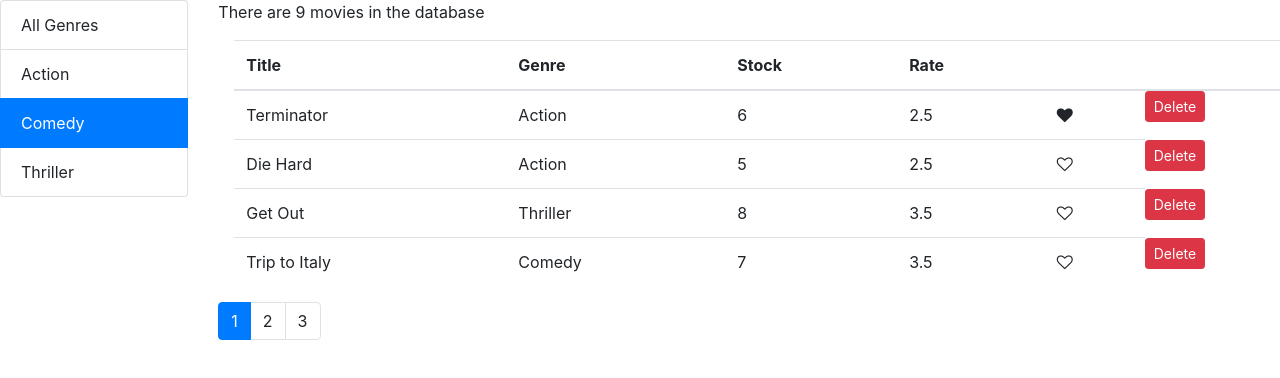
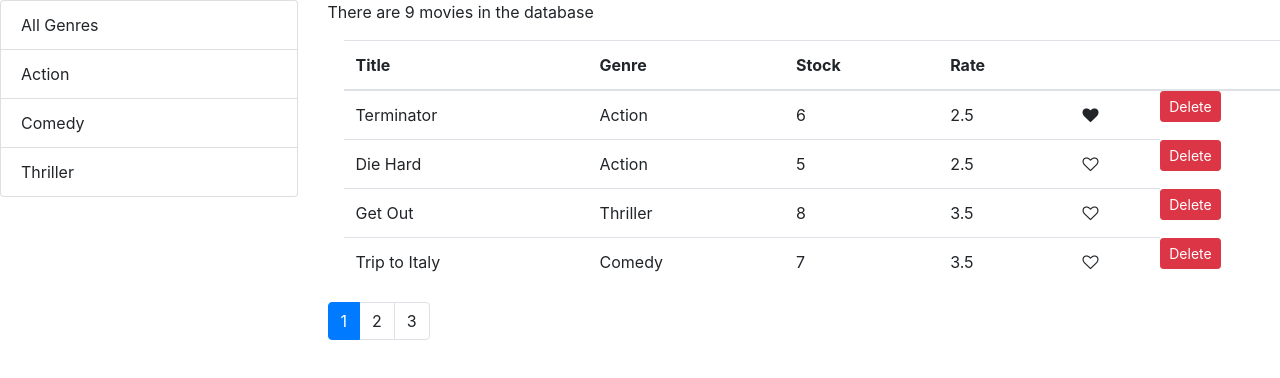
Before and after one commit to msinta/react-codewmosh, a React (Create React App) app in the folder vidly/: page / in a window 1280 px wide. Shown: the top 378 px of the page. Built offline with nearby package versions, Linux system fonts and the light colour scheme.

Commit message:
filtering method is now working

```diff
--- a/vidly/src/components/common/list.jsx
+++ b/vidly/src/components/common/list.jsx
@@ -1,28 +1,32 @@
 import React from "react";
 
 const List = (props) => {
-  const { getGenres, currentPage, onListChange} = props;
-
+  const { getGenres, selectedItem, onItemSelect, textProperty, valueProperty} = props;
 
   return (
     <ul className="list-group">
       <li className="list-group-item">All Genres</li>
-      {getGenres.map((element, index) => (
+      {getGenres.map((element) => (
         <li
+          onClick={() => onItemSelect(element)}
+          key={element[valueProperty]}
           className={
-            index === currentPage
+            element === selectedItem
               ? "list-group-item active "
               : "list-group-item"
           }
-          key={index}
         >
-          <a onClick={() =>  onListChange(index, element)}>
-            {element.name}
-          </a>
+            {element[textProperty]}
         </li>
       ))}
     </ul>
   );
 };
 
+
+List.defaultProps = {
+  textProperty: "name",
+  valueProperty: "_id"
+};
+
 export default List;
--- a/vidly/src/components/movies.jsx
+++ b/vidly/src/components/movies.jsx
@@ -23,10 +23,8 @@ class Movies extends Component {
 
   };
 
-  handleListChange = (page, movie) => {
-    const movies = this.state.newMovies.filter((m) => m.genre._id === movie.genre._id)
-    this.setState({ currentPage: page});
-    this.setState({ newMovies: movies})
+  handleListChange = (genre) => {
+    this.setState({ selectedGenre: genre})
   };
 
   handleDelete = (movie) => {
@@ -43,26 +41,30 @@ class Movies extends Component {
   }
 
   render() {
-    const { pageSize, currentPage, newMovies: allMovies, genres } = this.state;
+    const { pageSize, currentPage, newMovies: allMovies, genres, selectedGenre} = this.state;
     if (this.state.newMovies.length === 0)
       return <p className="m-3"> There are no Movies in the database!</p>;
 
-    const newMovies = paginate(allMovies, currentPage, pageSize);
+
+    const filtered = selectedGenre ? allMovies.filter((m) => m.genre._id === selectedGenre._id)
+    : allMovies;
+
+    const newMovies = paginate(filtered, currentPage, pageSize);
 
     return (
 
 
         <div className="row ">
-          <div className="col-2">
+          <div className="col-3">
           <List
         getGenres={genres}
-        currentPage={currentPage}
-        onListChange={this.handleListChange}
+        selectedItem={this.state.selectedGenre}
+        onItemSelect={this.handleListChange}
         />
           </div>
           <div className="col">
           <p>
-            There are {this.state.newMovies.length} movies in the database
+            There are {filtered.length} movies in the database
           </p>
           <table className="table m-3">
             <thead>
@@ -102,7 +104,7 @@ class Movies extends Component {
           </table>
           <Pagination
             pageSize={pageSize}
-            itemsCount={this.state.newMovies.length}
+            itemsCount={filtered.length}
             onPageChange={this.handlePageChange}
             currentPage={currentPage}
           />
```
